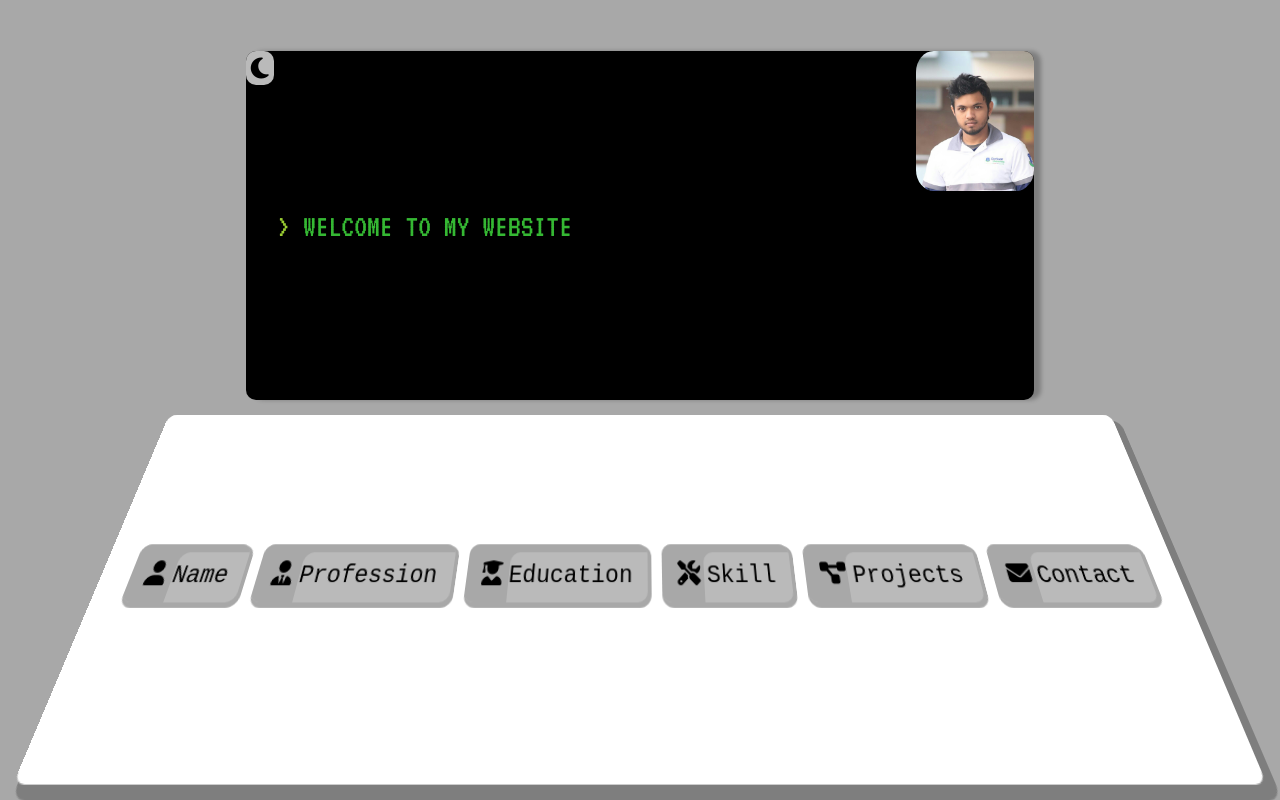
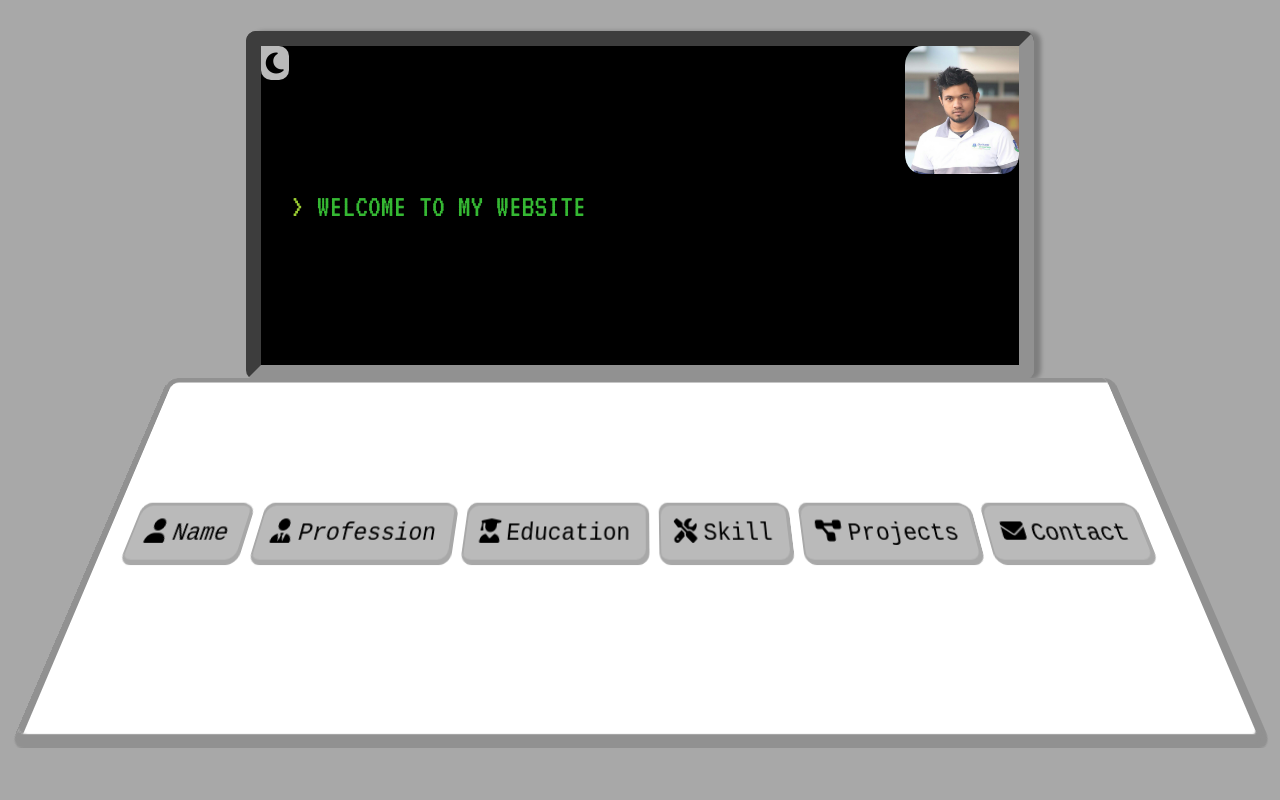
Before and after one commit to Sakkhor909/portfolio, a React (Create React App) app: page / in a window 1280 px wide. Built offline with nearby package versions, Linux system fonts and the light colour scheme; no server answers.

Commit message:
3D v1 completed

```diff
--- a/src/components/Monitor/Monitor.styled.js
+++ b/src/components/Monitor/Monitor.styled.js
@@ -3,10 +3,13 @@ import styled from "styled-components";
 export const StyledMonitor = styled.div`
   width: 70%;
   height: 50%;
-  margin: 0 auto;
+  margin: -20px auto;
+  @media (orientation: portrait) {
+    margin: -12px auto;
+  }
   background: #000000;
   box-shadow: 7px 0px 4px rgba(0, 0, 0, 0.25);
-  border: ${({ theme }) => theme.Border};
+  border: 15px inset rgb(145 145 145);
   border-radius: 10px;
   display: flex;
   align-items: center;
--- a/src/components/container/Button.styled.js
+++ b/src/components/container/Button.styled.js
@@ -3,7 +3,7 @@ import { Color } from "../../theme";
 const Button = styled.button`
   background: #bababa;
   box-shadow: 2px 3px 0px 2px ${Color.primaryColor},
-    44px 8px 0px ${Color.primaryColor} inset;
+    2px 3px 0px ${Color.primaryColor} inset;
   text-align: center;
   padding: 1rem;
   border-radius: 10px;
@@ -12,7 +12,6 @@ const Button = styled.button`
   transition: 0.3s;
   outline: none;
   border: none;
-
   ${({ name }) =>
     name === "backButton" &&
     css`
@@ -63,6 +62,7 @@ const Button = styled.button`
       left: 0;
       top: 0;
       padding: 5px;
+      border-radius: 0px 10px 10px 10px;
       box-shadow: none;
       @media (hover: hover) {
         &:hover,
--- a/src/components/container/MyImage.styled.js
+++ b/src/components/container/MyImage.styled.js
@@ -6,13 +6,10 @@ const MyImage = styled.img`
   position: absolute;
   top: 0;
   right: 0;
-  border-radius: 15% 10px 15% 15%;
+  border-radius: 15% 0px 15% 15%;
   @media (orientation: portrait) {
     width: 25%;
     height: 30%;
-    border-radius: 50%;
-    top: -4%;
-    right: -6%;
   }
 `;
 
--- a/src/components/styles/Styled.js
+++ b/src/components/styles/Styled.js
@@ -26,13 +26,14 @@ export const Keyboard = styled.div`
     button == "contact" ? "center" : "space-evenly"};
   align-items: center;
   background: ${({ theme }) => theme.KeyboardBodyColor};
-  border: ${({ theme }) => theme.Border};
-  box-shadow: ${({ theme }) => theme.boxShadow};
+  border-bottom: 6px solid rgb(145 145 145);
+  border-right: 6px inset rgb(145 145 145);
+  box-shadow: 1px 2px 0px 2px rgb(145 145 145),
+    4px 4px 0px 2px rgb(145 145 145) inset;
   border-radius: 10px;
   padding: 1rem;
   transform-style: preserve-3d;
   transform: rotateX(20deg) translateZ(-20px);
-  backface-visibility: visible;
   @media only screen and (max-width: 750px) {
     height: 40vh;
     justify-content: ${({ button }) =>
--- a/src/theme.js
+++ b/src/theme.js
@@ -13,7 +13,6 @@ const lightTheme = {
 
 const darkTheme = {
   BodyColor: Color.black,
-  Border: `1px solid ${Color.primaryColor}`,
   KeyboardBodyColor: Color.black,
   boxShadow: "2px 9px 0px 2px rgb(145 145 145)",
 };
```
